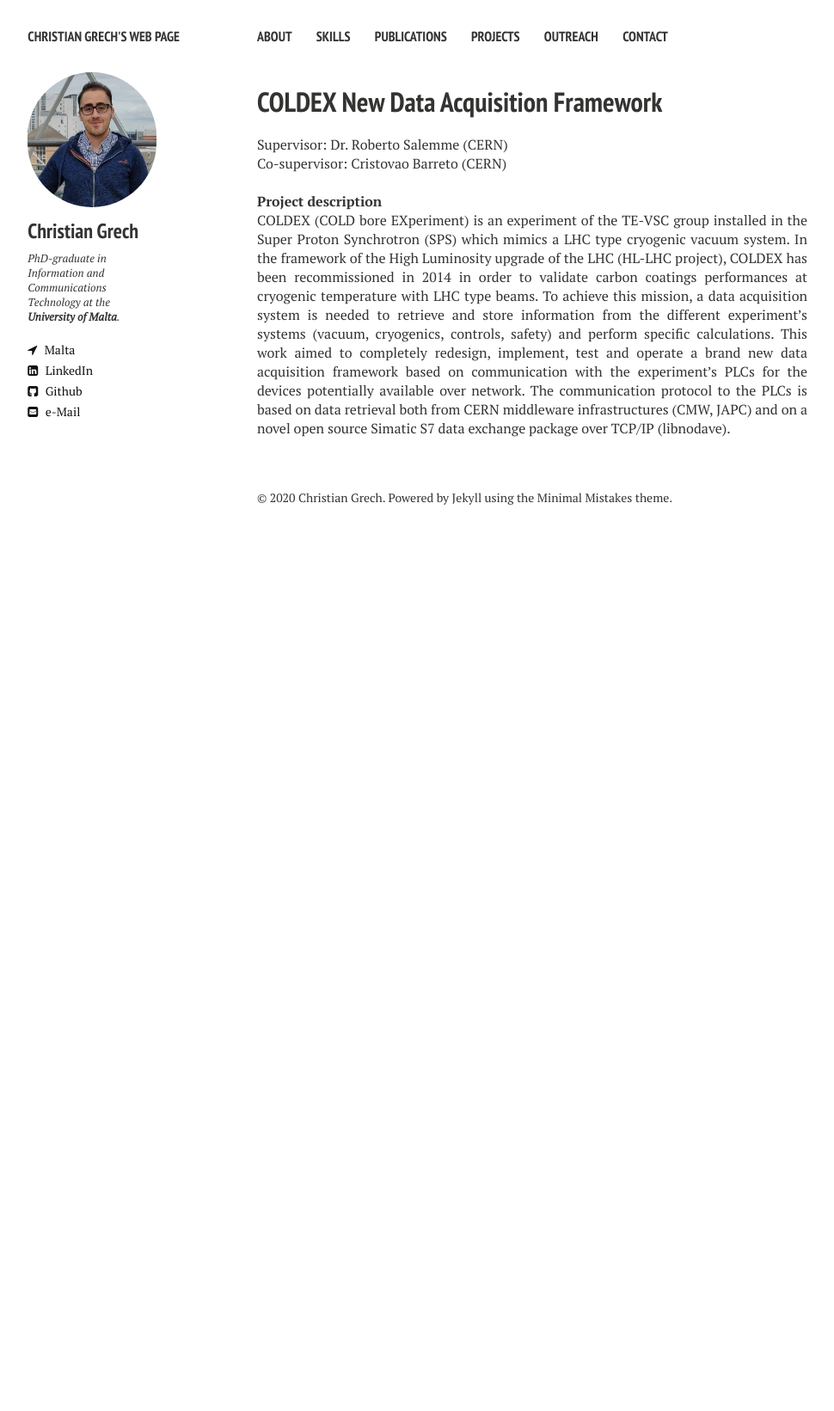
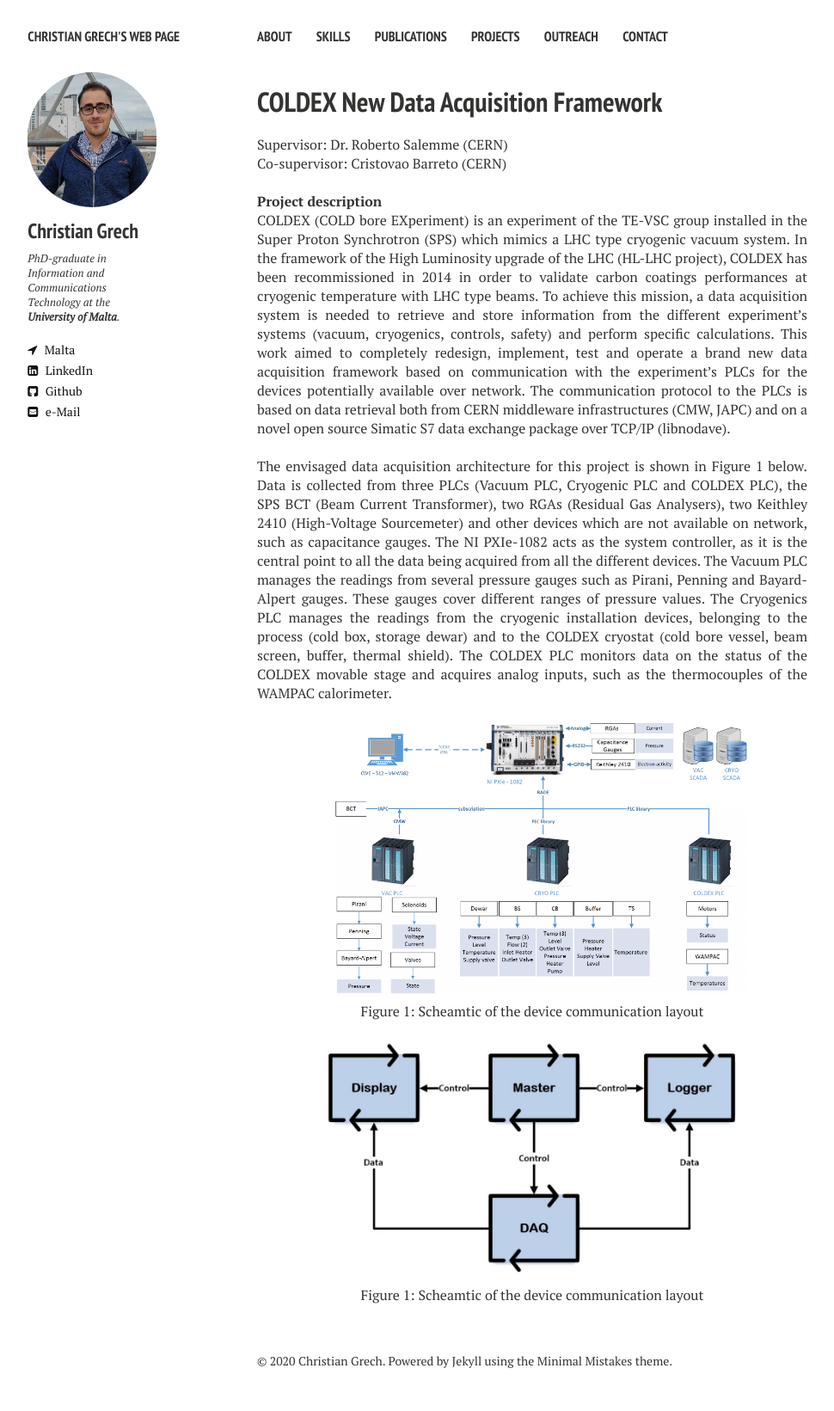
Before and after one commit to cgre23/cgre23.github.io, a Jekyll site: the page built from coldex.md, in a window 1280 px wide. Shown: the whole page at 86% size, without its empty margins (21-991 px from the left). Built offline with Jekyll 4.4.1, drawn with Linux system fonts in a browser that asks for light colours; nearby versions of some CDN libraries; before the commit the page ends 900 px from its top, so only the background shows below that.

Commit message:
Update coldex.md

```diff
--- a/coldex.md
+++ b/coldex.md
@@ -11,4 +11,18 @@ Supervisor: Dr. Roberto Salemme (CERN)\
 Co-supervisor: Cristovao Barreto (CERN)
 
 <br>**Project description**
-<p align="justify"> COLDEX (COLD bore EXperiment) is an experiment of the TE-VSC group installed in the Super Proton Synchrotron (SPS) which mimics a LHC type cryogenic vacuum system. In the framework of the High Luminosity upgrade of the LHC (HL-LHC project), COLDEX has been recommissioned in 2014 in order to validate carbon coatings performances at cryogenic temperature with LHC type beams. To achieve this mission, a data acquisition system is needed to retrieve and store information from the different experiment’s systems (vacuum, cryogenics, controls, safety) and perform specific calculations. This work aimed to completely redesign, implement, test and operate a brand new data acquisition framework based on communication with the experiment’s PLCs for the devices potentially available over network. The communication protocol to the PLCs is based on data retrieval both from CERN middleware infrastructures (CMW, JAPC) and on a novel open source Simatic S7 data exchange package over TCP/IP (libnodave). </p>
+<p align="justify"> COLDEX (COLD bore EXperiment) is an experiment of the TE-VSC group installed in the Super Proton Synchrotron (SPS) which mimics a LHC type cryogenic vacuum system. In the framework of the High Luminosity upgrade of the LHC (HL-LHC project), COLDEX has been recommissioned in 2014 in order to validate carbon coatings performances at cryogenic temperature with LHC type beams. To achieve this mission, a data acquisition system is needed to retrieve and store information from the different experiment’s systems (vacuum, cryogenics, controls, safety) and perform specific calculations. This work aimed to completely redesign, implement, test and operate a brand new data acquisition framework based on communication with the experiment’s PLCs for the devices potentially available over network. The communication protocol to the PLCs is based on data retrieval both from CERN middleware infrastructures (CMW, JAPC) and on a novel open source Simatic S7 data exchange package over TCP/IP (libnodave). </p><br>
+
+
+<p align="justify"> The envisaged data acquisition architecture for this project is shown in Figure 1 below. Data is collected from three PLCs (Vacuum PLC, Cryogenic PLC and COLDEX PLC), the SPS BCT (Beam Current Transformer), two RGAs (Residual Gas Analysers), two Keithley 2410 (High-Voltage Sourcemeter) and other devices which are not available on network, such as capacitance gauges. The NI PXIe-1082 acts as the system controller, as it is the central point to all the data being acquired from all the different devices. The Vacuum PLC manages the readings from several pressure gauges such as Pirani, Penning and Bayard-Alpert gauges. These gauges cover different ranges of pressure values. The Cryogenics PLC manages the readings from the cryogenic installation devices, belonging to the process (cold box, storage dewar) and to the COLDEX cryostat (cold bore vessel, beam screen, buffer, thermal shield). The COLDEX PLC monitors data on the status of the COLDEX movable stage and acquires analog inputs, such as the thermocouples of the WAMPAC calorimeter. </p><br>
+
+<p align="center">
+  <img src="https://github.com/cgre23/cgre23.github.io/blob/master/images/sensors.png?raw=true" width="500" title="ELENA ring">
+</p>
+<p align="center"> Figure 1: Scheamtic of the device communication layout <br> <br>
+
+
+<p align="center">
+  <img src="https://github.com/cgre23/cgre23.github.io/blob/master/images/qmh.png?raw=true" width="500" title="ELENA ring">
+</p>
+<p align="center"> Figure 1: Scheamtic of the device communication layout <br> <br>
```
